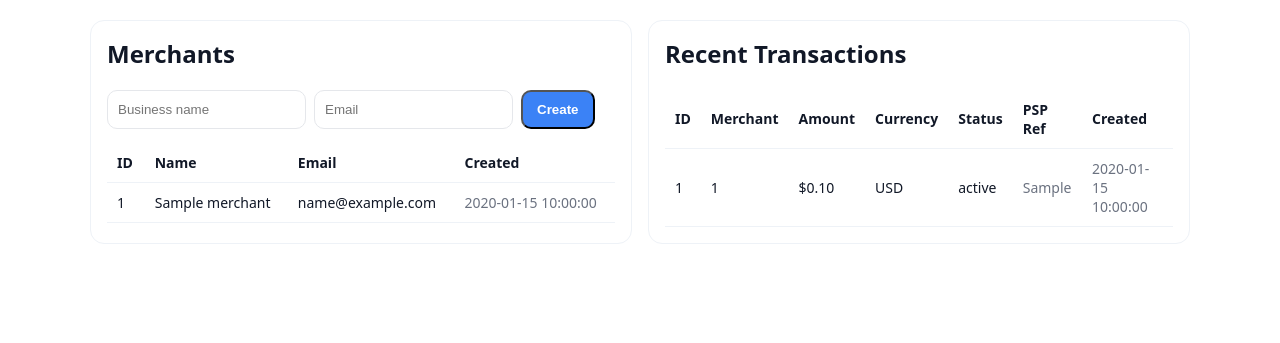
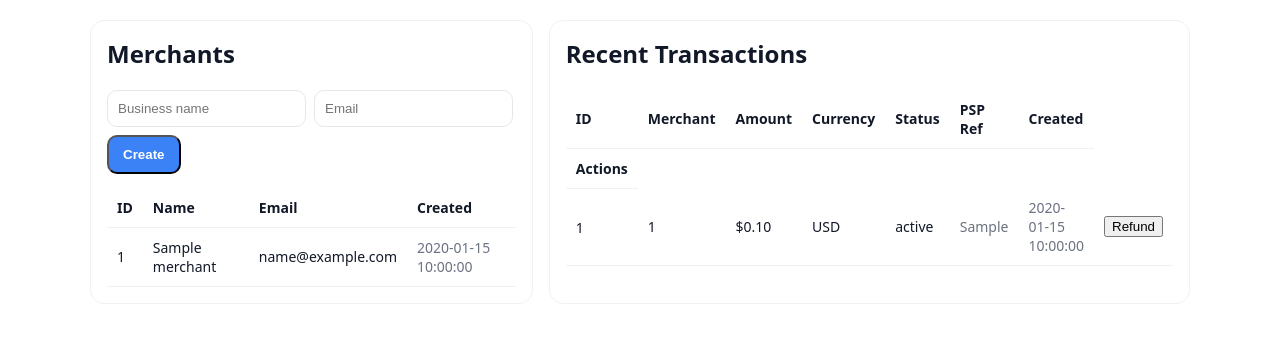
Before and after one commit to TapSnapPay/tapsnap-starter-v2, a FastAPI app: template backend/templates/admin/index.html in a window 1280 px wide. Shown: the part 75-418 px from the top of the page. Run offline with FastAPI, Linux system fonts and the light colour scheme; the template is opened without the code that fills it: most values are stand-ins (such as "Sample title", 1, 10 or a date in 2020).

Commit message:
Admin: add Refund action cell in correct position

```diff
--- a/backend/templates/admin/index.html
+++ b/backend/templates/admin/index.html
@@ -23,7 +23,7 @@
   <div class="card">
     <h2 style="margin-top:0">Recent Transactions</h2>
     <table>
-      <thead><tr><th>ID</th><th>Merchant</th><th>Amount</th><th>Currency</th><th>Status</th><th>PSP Ref</th><th>Created</th></tr></thead>
+      <thead><tr><th>ID</th><th>Merchant</th><th>Amount</th><th>Currency</th><th>Status</th><th>PSP Ref</th><th>Created</th></tr></thead><th>Actions</th>
       <tbody>
       {% for t in txs %}
         <tr>
@@ -34,10 +34,21 @@
           <td>{{t.status}}</td>
           <td class="muted">{{t.psp_reference or '-'}}</td>
           <td class="muted">{{t.created_at}}</td>
+<td>
+  {% if tx.status != 'refunded' %}
+    <form method="post" action="/admin/transactions/{{ tx.id }}/refund" style="display:inline">
+      <button type="submit">Refund</button>
+    </form>
+  {% else %}
+    —
+  {% endif %}
+</td>
         </tr>
       {% else %}
         <tr><td colspan="7" class="muted">No transactions yet</td></tr>
       {% endfor %}
+
+
       </tbody>
     </table>
   </div>
```
